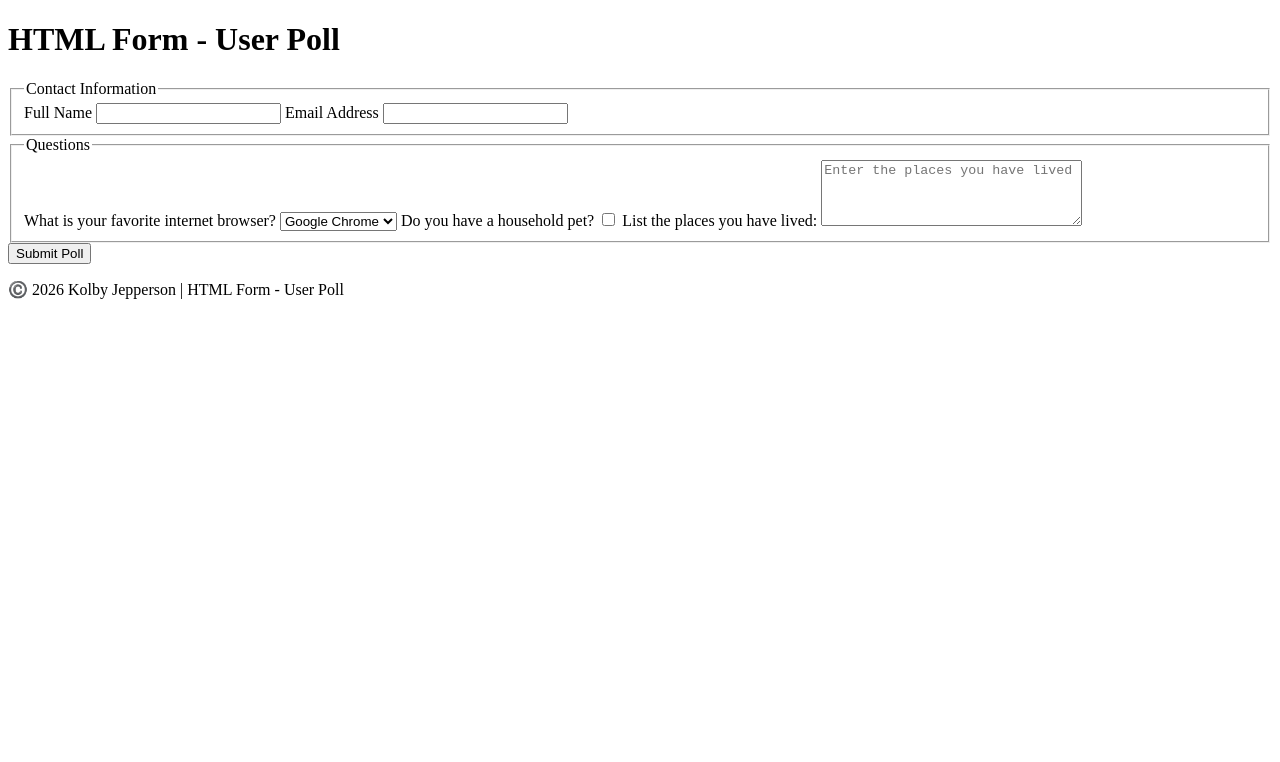
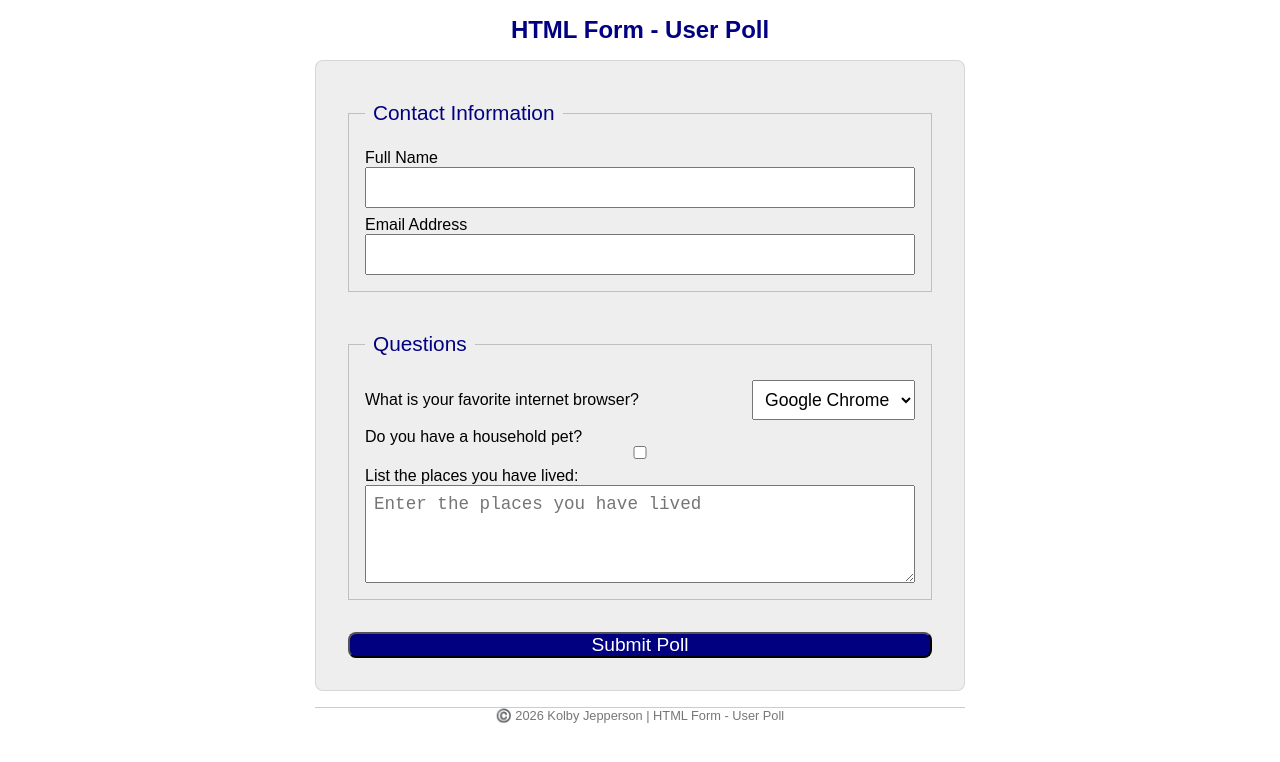
Before and after one commit to jeppersonkolby/wdd130, a plain HTML site: page week05/poll-form.html in a window 1280 px wide. Drawn offline with Linux system fonts and the light colour scheme.

Commit message:
finished styilng

```diff
--- a/week05/poll-form.html
+++ b/week05/poll-form.html
@@ -5,6 +5,7 @@
     <meta charset="UTF-8">
     <meta name="viewport" content="width=device-width, initial-scale=1.0">
     <title>HTML Form - User Poll</title>
+    <link rel="stylesheet" href="styles/poll-form.css">
 </head>
 
 <body>
@@ -15,23 +16,33 @@
         <form>
             <fieldset>
                 <legend>Contact Information</legend>
+                <div class="form-item label-narrow">
                     <label for="fullname">Full Name</label>
                     <input type="text" id="fullname" name="fullname" required>
+                </div>
+                <div class="form-item label-narrow">
                     <label for="useremail">Email Address</label>
                     <input type="email" id="useremail" name="useremail" required>
+                </div>
             </fieldset>
             <fieldset>
                 <legend>Questions</legend>
+                <div class="form-item label-wide">
                     <label for="browser">What is your favorite internet browser?</label>
                     <select name="browser" id="browser">
                         <option value="chrome">Google Chrome</option>
                         <option value="safari">Safari</option>
                         <option value="operagx">Opera GX</option>
                     </select>
+                </div>
+                <div class="form-item">
                     <label for="pet">Do you have a household pet?</label>
                     <input type="checkbox" id="pet" name="pet">
+                </div>
+                <div class="form-item">
                     <label for="places">List the places you have lived:</label>
                     <textarea name="places" id="places" rows="4" cols="30" placeholder="Enter the places you have lived"></textarea>
+                </div>
             </fieldset>
             <button type="submit">Submit Poll</button>
         </form>
--- /dev/null
+++ b/week05/styles/poll-form.css
@@ -0,0 +1,103 @@
+body {
+    font-family: Arial, Helvetica, sans-serif;
+}
+
+* {
+    margin: 0;
+    padding: 0;
+    box-sizing: border-box;
+}
+
+header {
+    margin: 0 auto;
+    width: 100%;
+    max-width: 650px;
+}
+
+h1 {
+    margin: 1rem;
+    font-size: 1.5rem;
+    color: navy;
+    text-align: center;
+}
+
+form {
+    width: 100%;
+    max-width: 650px;
+    margin: 0 auto;
+    padding: 1rem;
+    border: 1px solid rgb(0 0 0 / 0.1);
+    border-radius: .5rem;
+    background-color: #eee;
+    display: grid;
+}
+
+fieldset {
+    display: grid;
+    gap: .5rem;
+    margin: 1rem;
+    border: 1px solid rgb(0 0 0 / 0.2);
+    padding: 1rem;
+
+}
+
+legend {
+    padding: .5rem;
+    color: navy;
+    font-size: 1.3rem;
+}
+
+label {
+    text-align: left;
+    padding-right: 1rem;
+}
+
+input,
+select,
+textarea {
+    padding: .5rem;
+    font-size: 1.1rem;
+
+}
+
+input [type=checkbox] {
+    width: 20px;
+    height: 20px;
+    vertical-align: bottom;
+}
+
+button:hover,
+button:focus-visible {
+    background-color: darkgreen;
+}
+
+button {
+    margin: 1rem;
+    background-color: navy;
+    color: white;
+    border-radius: .5rem;
+    padding: .75;
+    border-radius: none;
+    font-size: 1.2rem;
+    cursor: pointer;
+}
+
+footer {
+    margin: 1rem auto 0;
+    width: 100%;
+    max-width: 650px;
+    text-align: center;
+    font-size: 0.8rem;
+    color: #777;
+    border-top: 1px solid #ccc;
+}
+
+.form-item {
+    display: grid;
+    align-items: center;
+}
+
+.label-wide {
+    grid-template-columns: 3fr 1fr;
+
+}
```
Lines whose indentation alone changed are shown as unchanged.
